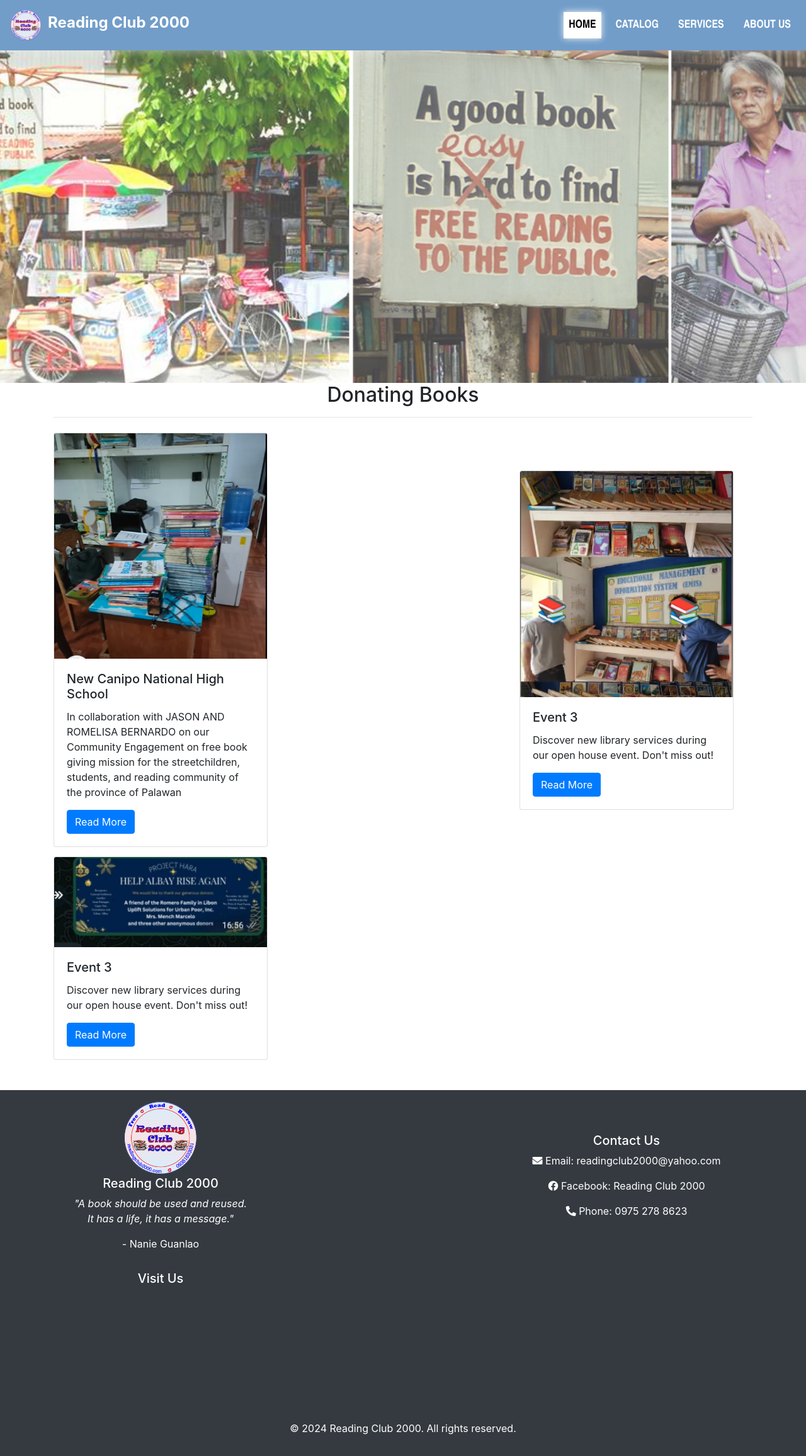
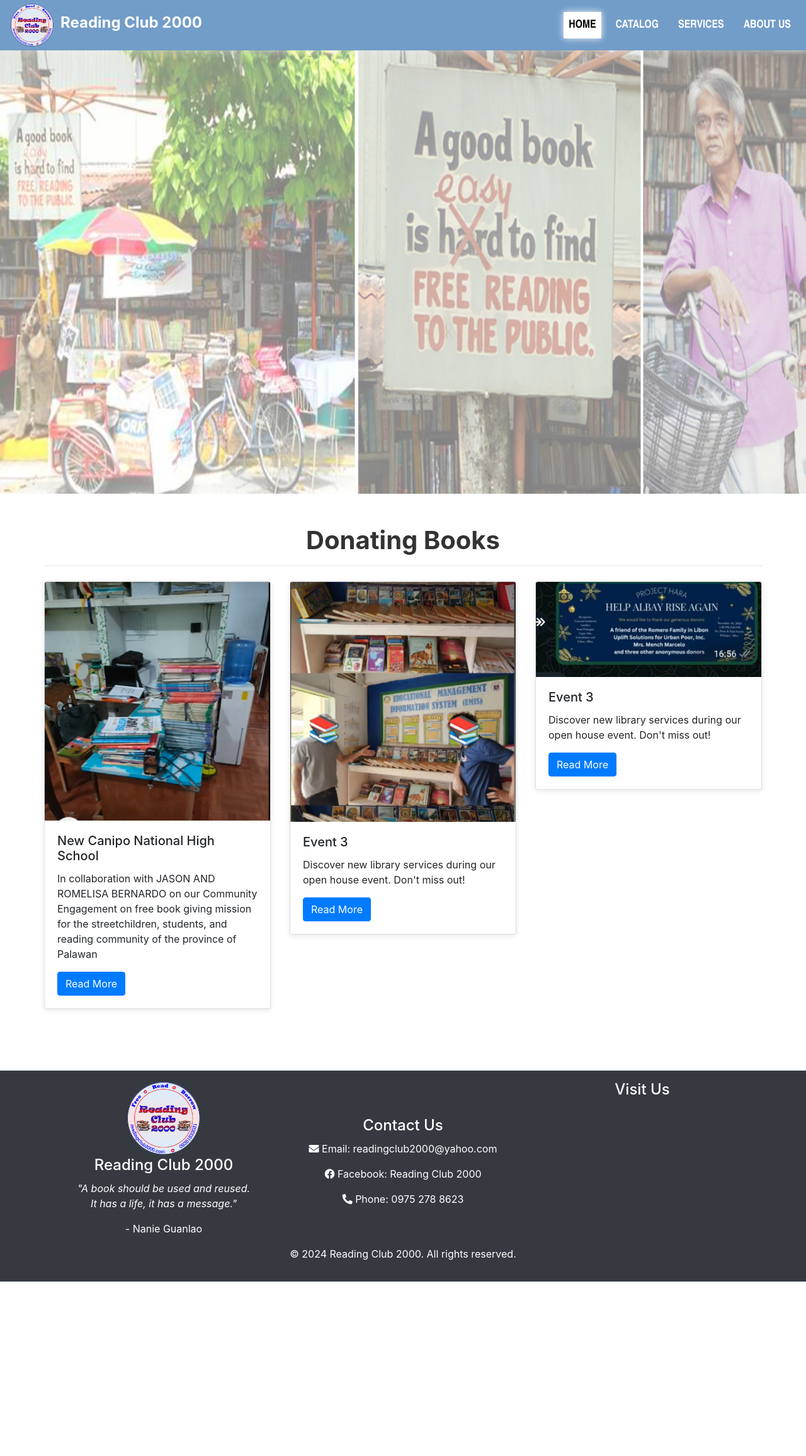
Before and after one commit to mxdz-ux/Group8_CCSAD, a PHP site: page /home.html in a window 1280 px wide. Shown: the whole page at 63% size. After the commit the page ends 2035 px from the top, so only its background shows below. Run offline with PHP 8.4, Linux system fonts and the light colour scheme; grey boxes are pictures that could not be loaded.

Commit message:
Add files via upload

```diff
--- a/assets/css/style.css
+++ b/assets/css/style.css
@@ -33,7 +33,7 @@
 }
 
 .logo {
-    height: 50px;
+    height: 70px;
     width: auto;
     margin-right: 10px;
 }
@@ -88,185 +88,67 @@
 }
 
 /* Hero Section Adjustments */
+/* Full-Screen Header with Image Slideshow */
 .hero {
-    margin-top: 3rem;
     position: relative;
-    height: 70vh; /* Adjusts the height of the hero section */
-    display: flex;
-    align-items: center;
-    justify-content: center;
-    color: white;
-    text-align: center;
-    overflow: hidden;
+    height: 90vh; /* Full viewport height */
 }
 
-/* Background Image Style */
-.hero-image {
+.hero img {
+    opacity: 50%;
+    margin-top: 5%;
+    width: 100%;
+    height: 100%;
+    object-fit: inherit;
     position: absolute;
     top: 0;
     left: 0;
-    width: 100%;
-    height: 100%;
-    object-fit: cover;
-    z-index: -1;
-    opacity: 0.75; /* Slightly dim the image for better text visibility */
+    z-index: 0; /* Behind text content */
 }
 
-/* Content on Top of the Image */
-.hero {
-    position: relative;
-    height: 70vh; /* Adjust height as needed */
-    color: white;
-    text-align: center;
-    overflow: hidden;
-    display: flex;
-    justify-content: center;
-    align-items: center;
+/* Latest News Section */
+#news {
+    margin-top: 5%;
+    padding: 50px 0;
+    background-color: #fff;
 }
 
-.hero img {
-    position: absolute;
-    top: 0;
-    left: 0;
-    width: 100%;
-    height: 100%;
-    object-fit: cover;
-    z-index: -1;
-    opacity: 0.75; /* Dim background for readability */
+#news h2 {
+    font-size: 2.5rem;
+    font-weight: bold;
+    color: #333;
 }
 
-.hero-content {
-    position: relative;
-    z-index: 1;
-    display: flex;
-    flex-direction: column;
-    justify-content: flex-end; /* Pushes button to the bottom of hero-content */
-    align-items: center;
-    height: 100%;
-    padding-bottom: 2rem; /* Adds spacing from bottom */
+.card {
+    border: none;
+    box-shadow: 0 2px 8px rgba(0, 0, 0, 0.1);
 }
 
-.hero .btn {
-    background-color: #f8f9fa; /* Light background color */
-    color: #333; /* Dark text color for better contrast */
-    border: 2px solid #333; /* Border to make it stand out */
-    padding: 10px 20px;
-    font-size: 1.2rem;
-    text-transform: uppercase; /* Optional: makes text all caps */
-    transition: background-color 0.3s, color 0.3s;
+.card-body {
+    padding: 20px;
 }
 
-.hero .btn:hover {
-    background-color: #2980b9; /* Dark background on hover */
-    color: #f8f9fa; /* Light text on hover */
+/* Footer */
+footer {
+    background-color: #333;
+    color: white;
+    padding: 20px 0;
 }
 
-
-
-
-/* Container for other sections */
-.container.text-center.mt-5.py-5 {
-    padding-top: 2rem;
-    padding-bottom: 3rem;
-    max-width: 800px;
-    margin-left: auto;
-    margin-right: auto;
+footer h5 {
+    font-size: 1.5rem;
+    margin-bottom: 10px;
 }
 
-/* Heading Style */
-.container.text-center.mt-5.py-5 h1 {
-    font-size: 2rem;
-    font-weight: bold;
-    color: #000;
-    margin-bottom: 1rem;
+footer a {
+    color: #fff;
+    text-decoration: none;
 }
 
-/* Horizontal Rule Style */
-.container.text-center.mt-5.py-5 hr {
-    width: 60%;
-    margin: 1rem auto;
-    border: 1px solid #000;
+footer a:hover {
+    text-decoration: underline;
 }
 
-/* Image Grid */
-.row {
-    display: flex;
-    justify-content: space-between;
-    align-items: center;
-    gap: 15px;
-    width: 100%;
-    flex-wrap: wrap;
+.contact-us{
+    margin-top: 5%;
 }
-
-.one {
-    display: flex;
-    justify-content: center;
-    align-items: center;
-    width: 48%; /* Each item takes 48% of the container's width */
-    margin-bottom: 1rem;
-    box-sizing: border-box;
-    cursor: pointer;
-}
-
-/* Image Style */
-.one img {
-    width: 100%;
-    height: auto;
-    object-fit: cover;
-    border-radius: 5px;
-    transition: 0.3s all;
-}
-
-/* Hover effect */
-.one:hover img {
-    opacity: 0.7;
-}
-
-/* Responsive Design: Medium screens (2 images per row) */
-@media (max-width: 992px) {
-    .one {
-        width: 48%;
-    }
-}
-
-/* Small screens (stack images in a single column) */
-@media (max-width: 767px) {
-    .one {
-        width: 100%;
-    }
-}
-
-/* Navbar and Content Responsive Adjustments */
-@media (max-width: 992px) {
-    .navbar-nav ul {
-        flex-direction: column;
-        align-items: center;
-        width: 100%;
-        margin-top: 1rem;
-    }
-
-    .navbar-nav button {
-        margin-top: 10px;
-    }
-
-    .navbar-nav {
-        display: flex;
-        justify-content: center;
-        align-items: center;
-        width: 100%;
-    }
-}
-
-@media (max-width: 576px) {
-    .logotext h1 {
-        font-size: 1.2rem;
-    }
-
-    .hero h1 {
-        font-size: 2rem;
-    }
-
-    .hero p {
-        font-size: 1rem;
-    }
-}
```
